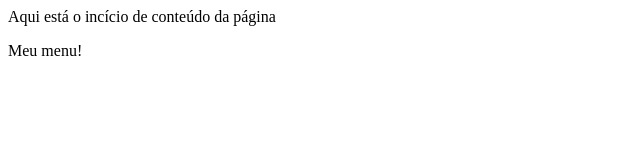
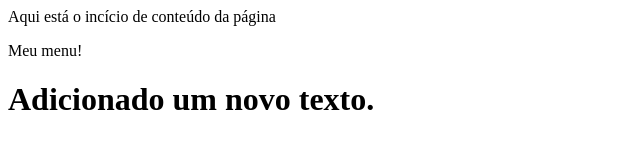
Before and after one commit to pedromgotlib/AulaSite, a plain HTML site: page index.html in a window 1280 px wide. Shown: the whole page, without its empty margins (0-640 px from the left). Drawn offline with Linux system fonts and the light colour scheme.

Commit message:
Testando o codeanywhere

```diff
--- a/index.html
+++ b/index.html
@@ -5,6 +5,9 @@
 	<body>
 		<p> Aqui está o incício de conteúdo da página </p>
 		<p> Meu menu! </p>
+    <h1>
+      Adicionado um novo texto.
+    </h1>
 	</body>
 
 </html>
```
